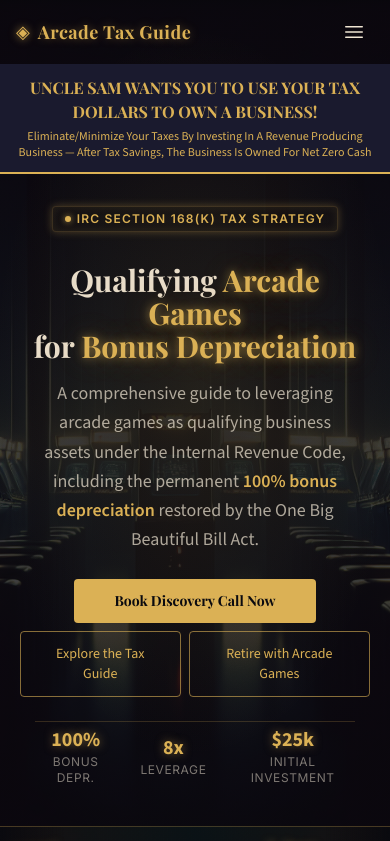
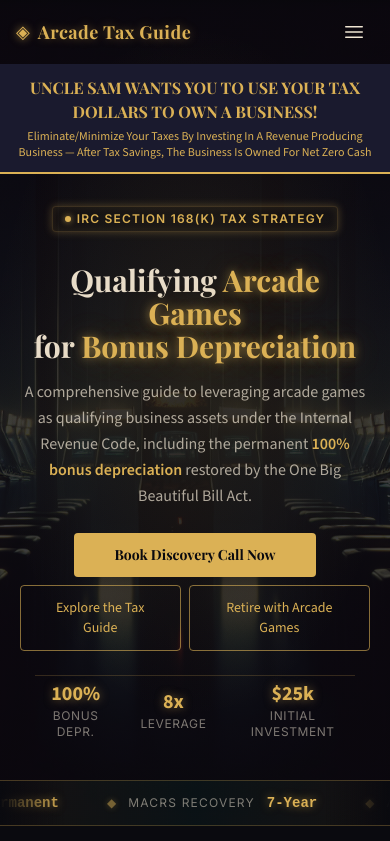
Before and after one commit to kennysabangan/arcade-tax-guide, a React (Vite) app: page / in a window 390 px wide. Shown: the top 841 px of the page. Built offline with nearby package versions, Linux system fonts and the light colour scheme; what @react-pdf/renderer would draw is missing.

Commit message:
fix: widen mobile subtitle, reduce font size for better fit

```diff
--- a/src/pages/HomePage.jsx
+++ b/src/pages/HomePage.jsx
@@ -55,7 +55,7 @@ function Hero() {
           </span>
         </h1>
 
-        <p className="text-cream-70 text-lg sm:text-xl lg:text-3xl xl:text-4xl landscape:text-lg max-w-xs sm:max-w-2xl lg:max-w-4xl mx-auto landscape:mb-2 leading-relaxed">
+        <p className="text-cream-70 text-base sm:text-xl lg:text-3xl xl:text-4xl landscape:text-lg max-w-sm sm:max-w-2xl lg:max-w-4xl mx-auto landscape:mb-2 leading-relaxed">
           A comprehensive guide to leveraging arcade games as qualifying business assets under the Internal Revenue Code,
           including the permanent{' '}
           <span className="text-gold font-semibold">100% bonus depreciation</span>{' '}
```
